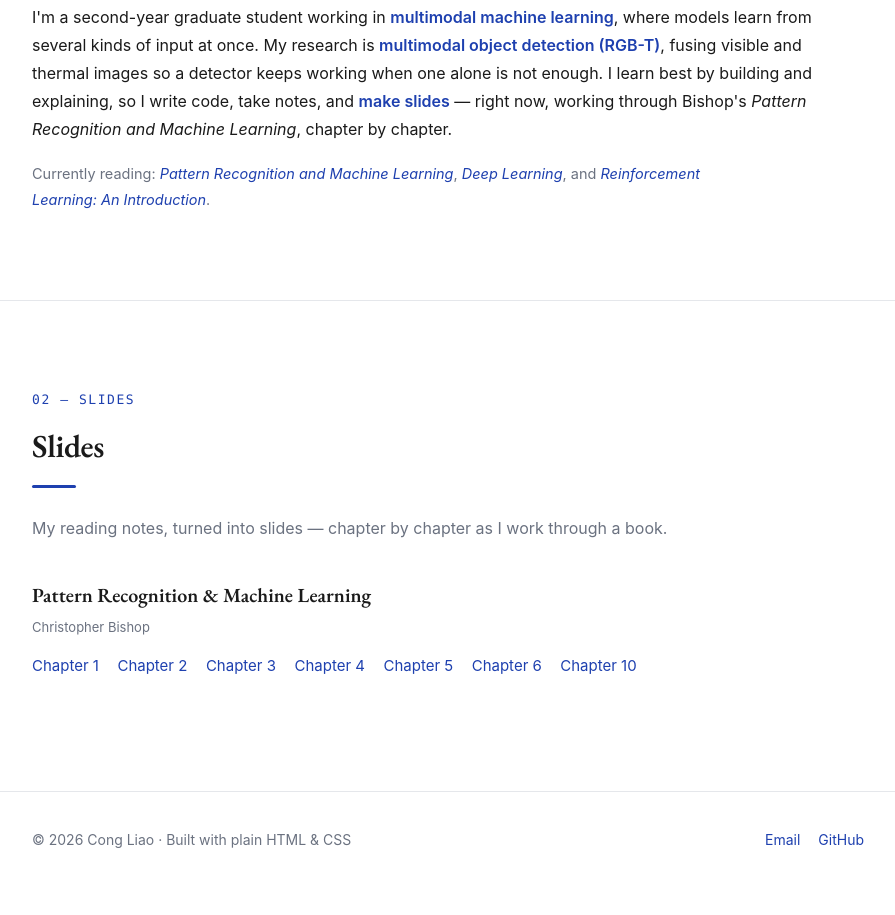
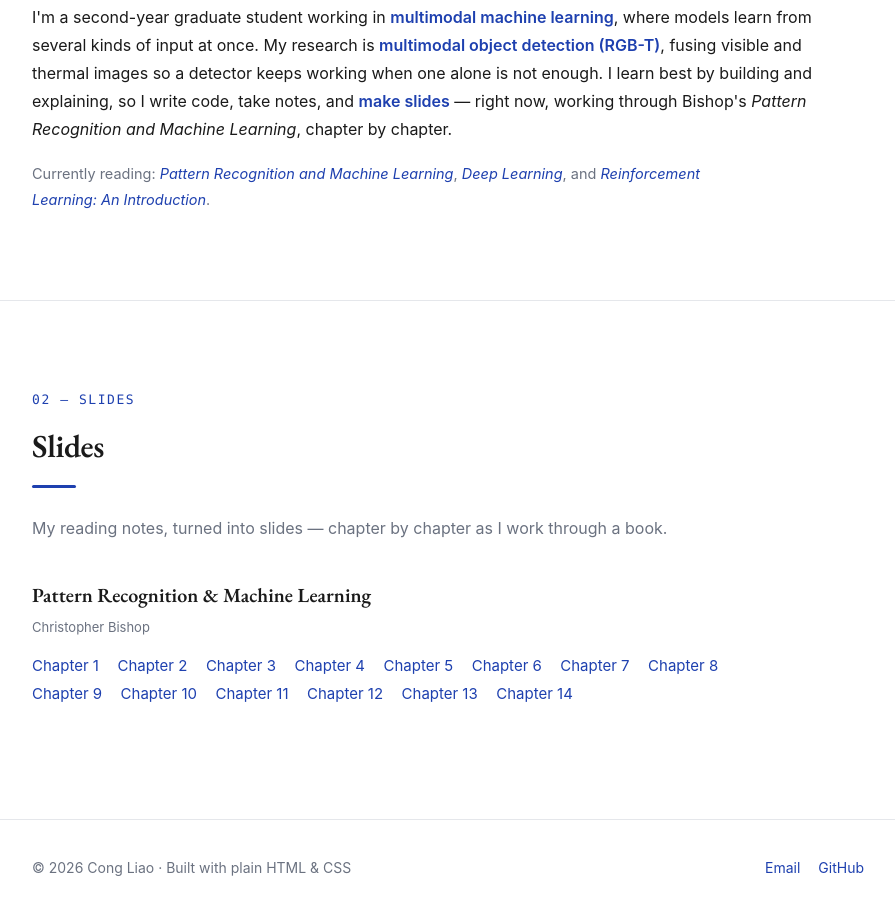
Before and after one commit to caojieqiren/caojieqiren.github.io, a plain HTML site: page index.html in a window 1280 px wide. Shown: the part 361-1276 px from the top of the page, without its empty margins (192-1087 px from the left). Before the commit the page ends 1249 px from the top, so only its background shows below. Drawn offline with nearby package versions, Linux system fonts and the light colour scheme.

Commit message:
Upload PRML Chapters 1-14 slides and link all chapters

```diff
--- a/index.html
+++ b/index.html
@@ -111,7 +111,14 @@
               <a href="slides/prml-ch4.pdf">Chapter 4</a>
               <a href="slides/prml-ch5.pdf">Chapter 5</a>
               <a href="slides/prml-ch6.pdf">Chapter 6</a>
+              <a href="slides/prml-ch7.pdf">Chapter 7</a>
+              <a href="slides/prml-ch8.pdf">Chapter 8</a>
+              <a href="slides/prml-ch9.pdf">Chapter 9</a>
               <a href="slides/prml-ch10.pdf">Chapter 10</a>
+              <a href="slides/prml-ch11.pdf">Chapter 11</a>
+              <a href="slides/prml-ch12.pdf">Chapter 12</a>
+              <a href="slides/prml-ch13.pdf">Chapter 13</a>
+              <a href="slides/prml-ch14.pdf">Chapter 14</a>
             </p>
           </article>
 
```
Also changed, not shown: 14 other files.
